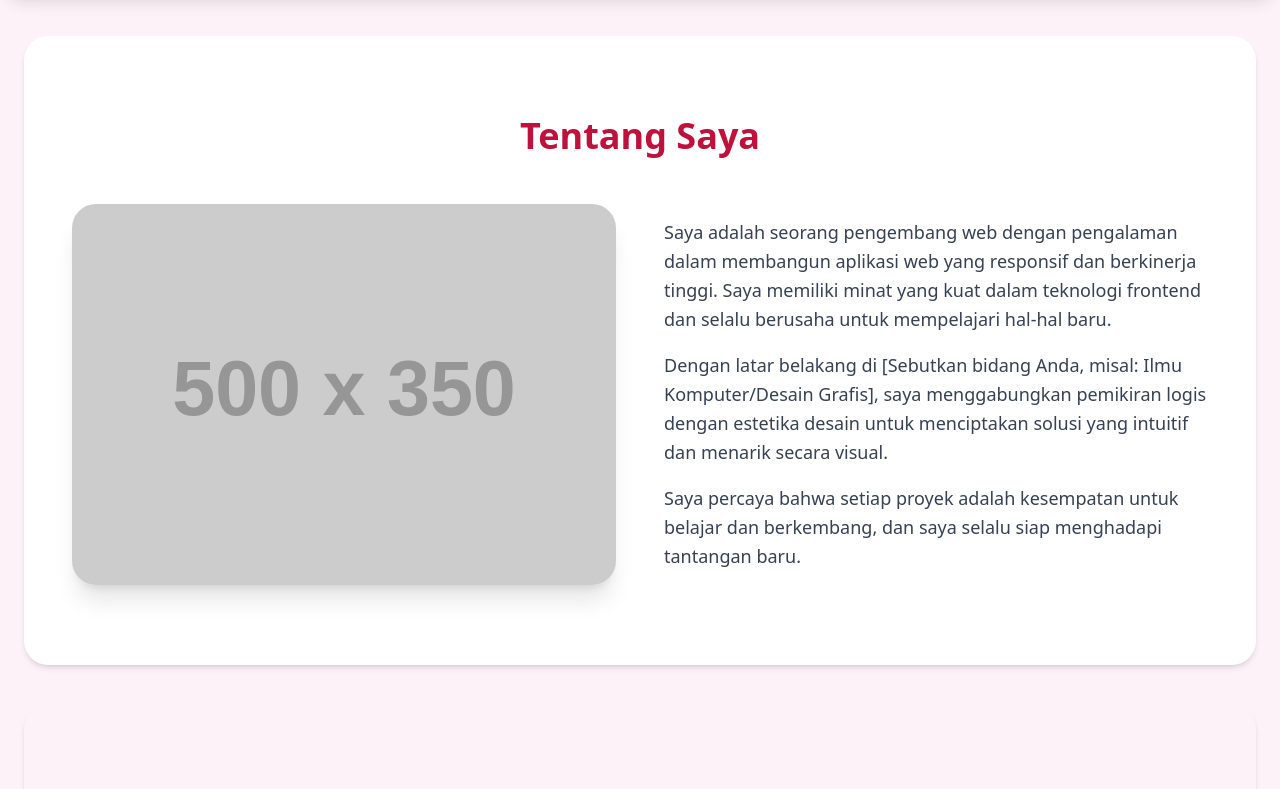
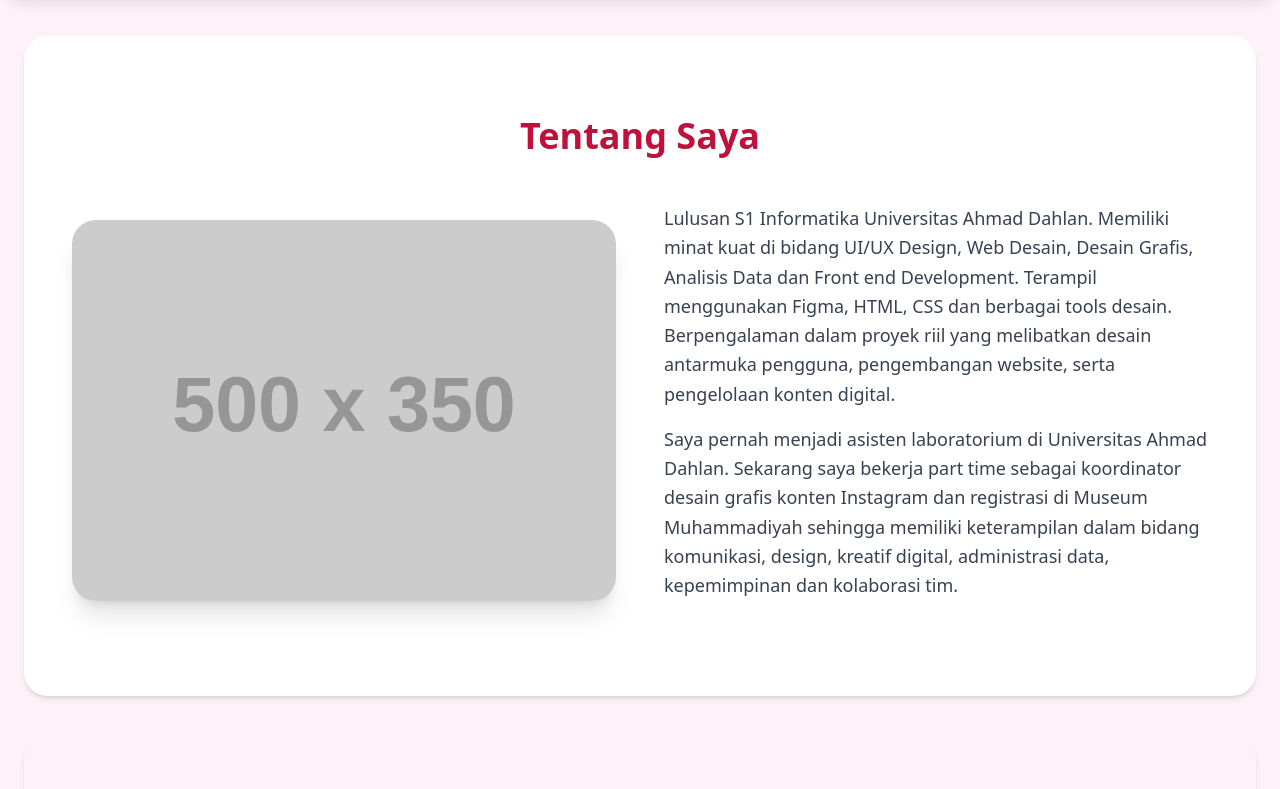
Before and after one commit to rifalfebiyan/pink_portofolio, a React (Create React App) app in the folder porto_pink/: page / in a window 1280 px wide. Shown: the part 596-1385 px from the top of the page. Built offline with nearby package versions, Linux system fonts and the light colour scheme.

Commit message:
Update HomePage.jsx

```diff
--- a/porto_pink/src/HomePage.jsx
+++ b/porto_pink/src/HomePage.jsx
@@ -121,14 +121,14 @@ const HomePage = () => {
             </div>
             <div className="md:w-1/2 text-lg leading-relaxed text-gray-700">
               <p className="mb-4">
-                Saya adalah seorang pengembang web dengan pengalaman dalam membangun aplikasi web yang responsif dan berkinerja tinggi. Saya memiliki minat yang kuat dalam teknologi frontend dan selalu berusaha untuk mempelajari hal-hal baru.
+                Lulusan S1 Informatika Universitas Ahmad Dahlan. Memiliki minat kuat di bidang UI/UX Design, Web Desain, Desain Grafis, Analisis Data dan Front end Development. Terampil menggunakan Figma, HTML, CSS dan berbagai tools desain. Berpengalaman dalam proyek riil yang melibatkan desain antarmuka pengguna, pengembangan website, serta pengelolaan konten digital.
               </p>
               <p className="mb-4">
-                Dengan latar belakang di [Sebutkan bidang Anda, misal: Ilmu Komputer/Desain Grafis], saya menggabungkan pemikiran logis dengan estetika desain untuk menciptakan solusi yang intuitif dan menarik secara visual.
+                Saya pernah menjadi asisten laboratorium di Universitas Ahmad Dahlan. Sekarang saya bekerja part time sebagai koordinator desain grafis konten Instagram dan registrasi di Museum Muhammadiyah sehingga memiliki keterampilan dalam bidang komunikasi, design, kreatif digital, administrasi data, kepemimpinan dan kolaborasi tim.
               </p>
-              <p>
+              {/* <p>
                 Saya percaya bahwa setiap proyek adalah kesempatan untuk belajar dan berkembang, dan saya selalu siap menghadapi tantangan baru.
-              </p>
+              </p> */}
             </div>
           </div>
         </div>
```
